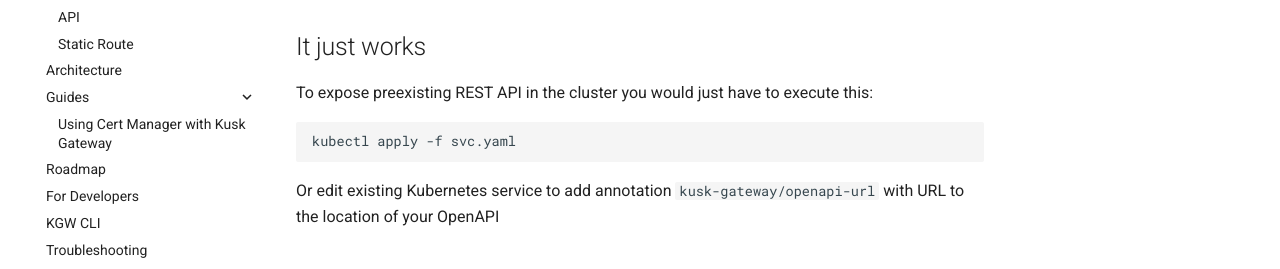
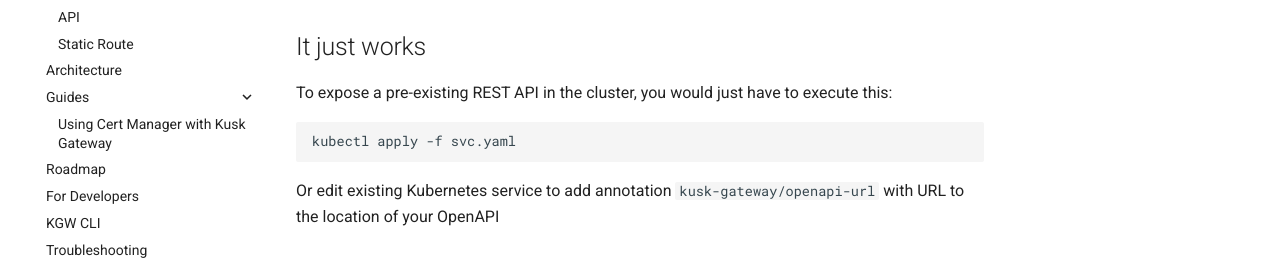
Before and after one commit to kubeshop/kusk-gateway, an MkDocs documentation site: the page built from docs/api_autopilot.md, in a window 1280 px wide and 900 px high. Shown: the part 283-552 px from the top of the window. Built offline with MkDocs 1.6.1 and Material for MkDocs 9.7.7, drawn with Linux system fonts in a browser that asks for light colours; comment, search, counter and statistics services are not loaded.

Commit message:
Update docs/api_autopilot.md
Co-authored-by: Kyle Hodgetts <kyle@kubeshop.io>

````diff
--- a/docs/api_autopilot.md
+++ b/docs/api_autopilot.md
@@ -5,7 +5,7 @@
 Any REST API will typically consist of a Kubernetes pod(s) that is running the server and a Kubernetes service pointed to it.
 
 ## It just works
-To expose preexisting REST API in the cluster you would just have to execute this:
+To expose a pre-existing REST API in the cluster, you would just have to execute this:
 
 ```sh
 kubectl apply -f svc.yaml
````
